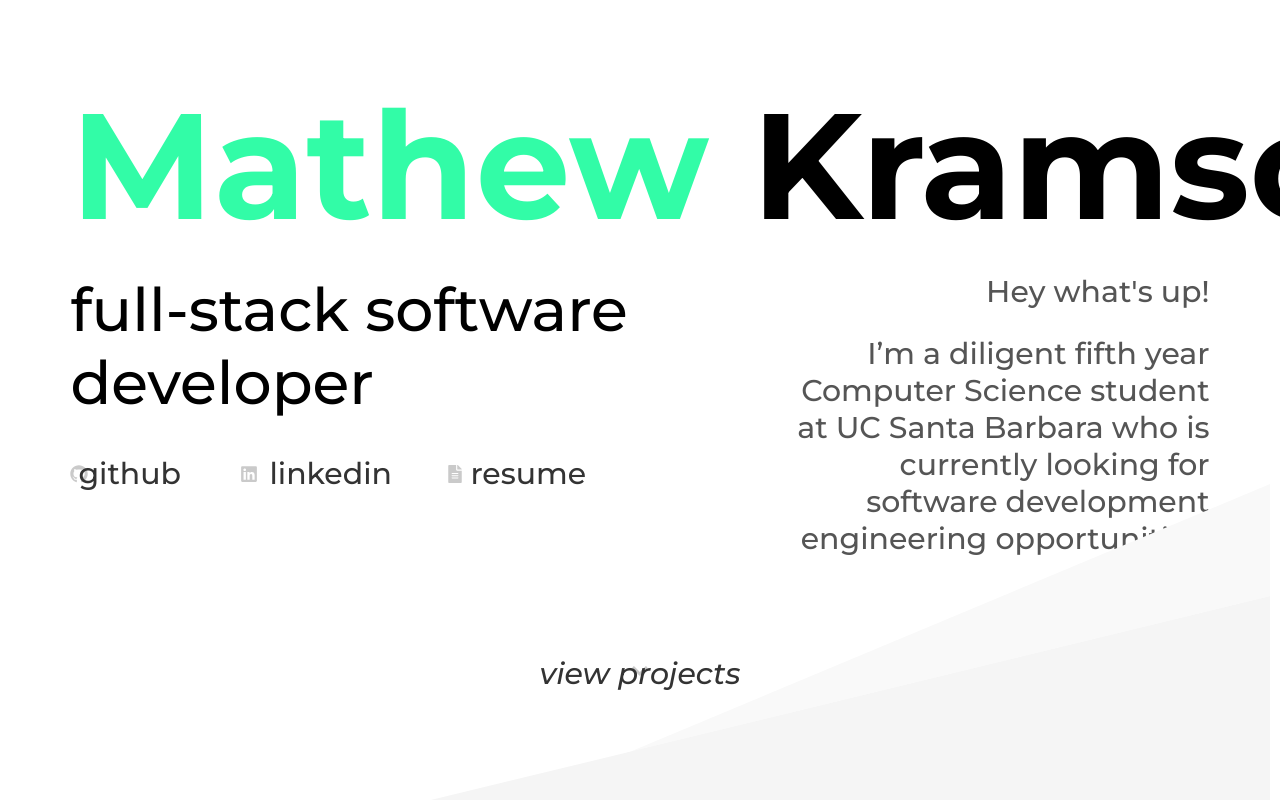
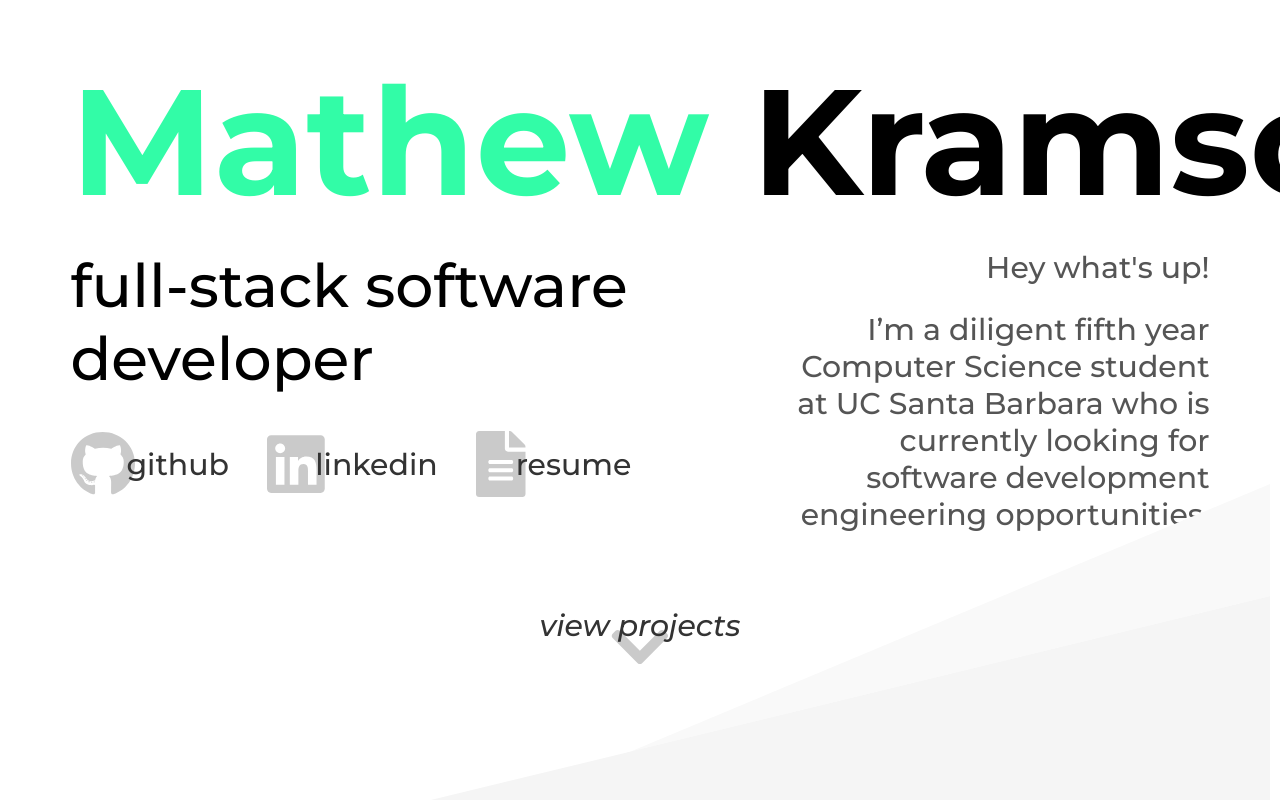
Before and after one commit to mathewkramsch/personal-website-2, a Next.js app: page / in a window 1280 px wide. Shown: the top 800 px of the page. Built offline with nearby package versions, Linux system fonts and the light colour scheme.

Commit message:
fixed icon sizing issue

```diff
--- a/components/home/comps/links.jsx
+++ b/components/home/comps/links.jsx
@@ -10,7 +10,7 @@ export default function Links() {
 	return (
 		<div className={s.links}>
             <a href='https://github.com/mathewkramsch' className='linkButton'>
-                <FontAwesomeIcon icon={faGithub} className='icon linkIcons' id='gitHub'/>
+                <FontAwesomeIcon icon={faGithub} className='icon linkIcons' id='github'/>
 				<h4 className='button'>github</h4>
             </a>
             <a href='https://www.linkedin.com/in/mathew-kramsch/' className='linkButton'>
--- a/pages/_app.js
+++ b/pages/_app.js
@@ -19,7 +19,7 @@ export default function App({ Component, pageProps }) {
 				<link rel="preconnect" href="https://fonts.googleapis.com"/>
 				<link rel="preconnect" href="https://fonts.gstatic.com" crossOrigin='anonymous'/>
 				<link href="https://fonts.googleapis.com/css2?family=Montserrat:ital,wght@0,300;0,400;0,500;0,600;0,700;1,300;1,500;1,600&display=swap" rel="stylesheet"/>
-				<script src="https://kit.fontawesome.com/e82fae02e2.js" crossorigin="anonymous"></script>
+				<script src="https://kit.fontawesome.com/e82fae02e2.js" crossOrigin="anonymous"></script>
 			</Head>
 			<Component {...pageProps} />
 		</>
--- a/styles/components/icons.scss
+++ b/styles/components/icons.scss
@@ -3,18 +3,16 @@
 @use './colors';
 
 .icon {
-    width: 66px;
+    font-size: 66px;
     color: colors.$fg-icon-normal;
 }
 
 //~~~~~~~~~~~~~~~~~ Home Page Icons ~~~~~~~~~~~~~~~~~~~~
 
-.linkIcons {
-    margin-right: -10px;
-}
-#github {}
-#linkedIn { width: 60px; }
-#resume { width: 50px; }
+.linkIcons { margin-right: -10px; }
+// #github { font-size: 60px;}
+// #linkedIn { font-size: 60px; }
+// #resume { font-size: 60px; }
 
 #down { margin-top: -30px; }
 
@@ -41,7 +39,7 @@
 
 #up {
     color: colors.$fg-icon-contact-page;
-    margin-top: -75px; }
+    margin-top: -70px; }
 
 #plane {
     color: colors.$fg-icon-contact-page;
```
Also changed, not shown: 1 other file (tests, documents, lock files or other folders).
